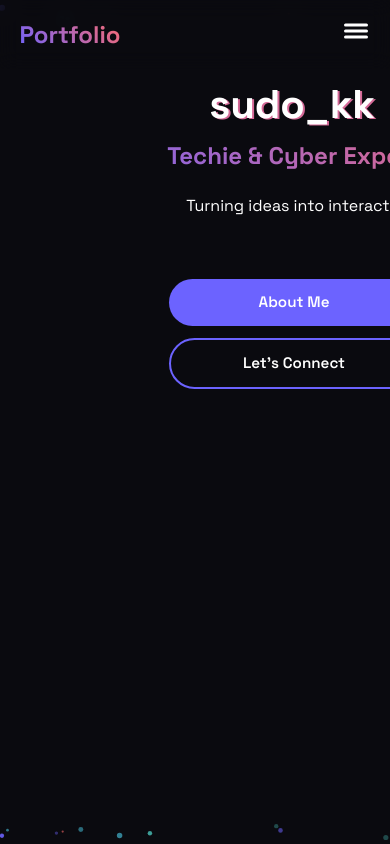
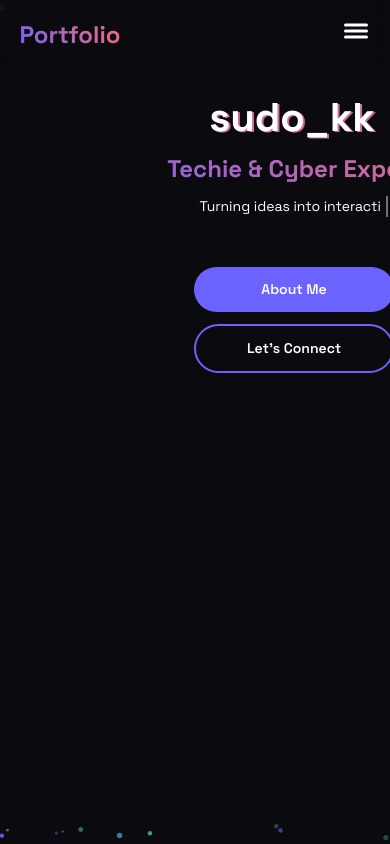
Before and after one commit to sudo-kk/test1010, a React (Vite) app: page / in a window 390 px wide. Shown: the top 844 px of the page. Built offline with nearby package versions, Linux system fonts and the light colour scheme.

Commit message:
Fix: Restructure Hero with viewport-based layout and responsive typography

```diff
--- a/src/components/Hero.tsx
+++ b/src/components/Hero.tsx
@@ -4,75 +4,70 @@ import { motion } from 'framer-motion';
 import { Container } from '../styles/StyledComponents';
 
 const HeroSection = styled.section`
+    position: relative;
+    width: 100%;
     min-height: 100vh;
-    width: 100%;
     display: flex;
-    align-items: center;
-    justify-content: center;
-    padding: 6rem 0 2rem 0;
-    position: relative;
+    flex-direction: column;
     overflow: hidden;
+    padding-top: 60px; // Height of navbar
 
     @media (max-width: ${({ theme }) => theme.breakpoints.mobile}) {
-        padding: 0;
-        min-height: 100vh;
-        height: auto;
-        align-items: flex-start;
+        padding-top: 60px;
+        height: calc(100vh - 60px);
+        overflow-y: auto;
     }
 `;
 
 const StyledContainer = styled(Container)`
+    flex: 1;
+    display: flex;
+    flex-direction: column;
+    justify-content: center;
+    width: 100%;
+    max-width: 1200px;
+    margin: 0 auto;
+    padding: 20px;
+
     @media (max-width: ${({ theme }) => theme.breakpoints.mobile}) {
-        padding: 0;
-        min-height: 100vh;
-        height: auto;
-        display: flex;
-        align-items: flex-start;
+        padding: 16px;
         justify-content: flex-start;
     }
 `;
 
 const HeroContent = styled(motion.div)`
+    display: flex;
+    flex-direction: column;
+    align-items: center;
+    justify-content: center;
     text-align: center;
     width: 100%;
     max-width: 800px;
     margin: 0 auto;
-    display: flex;
-    flex-direction: column;
-    align-items: center;
-    justify-content: center;
-    padding: 0;
+    gap: 1rem;
 
     @media (max-width: ${({ theme }) => theme.breakpoints.mobile}) {
-        padding: 1rem;
-        min-height: 100vh;
-        height: auto;
-        justify-content: flex-start;
-        margin: 0;
-        padding-top: 5rem;
+        gap: 0.75rem;
+        margin-top: 2vh;
     }
 `;
 
 const Title = styled(motion.h1)`
-    font-size: 5rem;
+    font-size: clamp(2.5rem, 8vw, 5rem);
     font-weight: 700;
     animation: glitch 5s infinite;
-    margin: 0 0 1rem 0;
+    margin: 0;
     padding: 0;
     width: 100%;
-    white-space: nowrap;
 
     @media (max-width: ${({ theme }) => theme.breakpoints.mobile}) {
-        font-size: 2.5rem;
         line-height: 1.2;
-        margin: 0 0 0.75rem 0;
-        white-space: normal;
-        padding: 0 0.5rem;
+        padding: 0 8px;
     }
 `;
 
 const Subtitle = styled(motion.h2)`
-    font-size: 3rem;
+    font-size: clamp(1.5rem, 5vw, 3rem);
     background: linear-gradient(45deg,
         ${({ theme }) => theme.colors.primary},
         ${({ theme }) => theme.colors.secondary}
@@ -80,58 +75,50 @@ const Subtitle = styled(motion.h2)`
     -webkit-background-clip: text;
     background-clip: text;
     -webkit-text-fill-color: transparent;
-    margin: 0 0 1rem 0;
+    margin: 0;
     padding: 0;
     width: 100%;
-    white-space: nowrap;
 
     @media (max-width: ${({ theme }) => theme.breakpoints.mobile}) {
-        font-size: 1.5rem;
         line-height: 1.3;
-        margin: 0 0 0.75rem 0;
-        white-space: normal;
-        padding: 0 0.5rem;
+        padding: 0 8px;
     }
 `;
 
 const TypingText = styled(motion.p)`
-    font-size: 1.2rem;
-    margin: 1rem 0;
-    min-height: 1.5em;
+    font-size: clamp(0.875rem, 3vw, 1.2rem);
+    line-height: 1.5;
+    margin: 0;
+    padding: 0 16px;
+    min-height: 3em;
     width: 100%;
     max-width: 90%;
-    padding: 0;
 
     @media (max-width: ${({ theme }) => theme.breakpoints.mobile}) {
-        font-size: 1rem;
-        line-height: 1.4;
-        margin: 0.75rem 0;
-        padding: 0 1rem;
-        min-height: 3em;
         max-width: 100%;
+        padding: 0 12px;
     }
 `;
 
 const ButtonContainer = styled(motion.div)`
-    margin-top: 2rem;
     display: flex;
     gap: 1.5rem;
     justify-content: center;
     width: 100%;
     padding: 0;
+    margin-top: 1rem;
 
     @media (max-width: ${({ theme }) => theme.breakpoints.mobile}) {
         flex-direction: column;
         align-items: center;
         gap: 0.75rem;
-        margin-top: 1.5rem;
-        padding: 0 1.5rem;
-        margin-bottom: 2rem;
+        padding: 0 24px;
+        margin-top: 2vh;
     }
 `;
 
 const Button = styled(motion.a)`
-    padding: 0.875rem 2rem;
+    padding: clamp(0.75rem, 2vw, 1rem) clamp(1.5rem, 4vw, 2rem);
     border-radius: 30px;
     text-decoration: none;
     font-weight: 600;
@@ -140,8 +127,8 @@ const Button = styled(motion.a)`
     display: inline-flex;
     align-items: center;
     justify-content: center;
-    min-width: 160px;
-    font-size: 1rem;
+    min-width: 140px;
+    font-size: clamp(0.875rem, 2vw, 1rem);
 
     &.primary {
         background: ${({ theme }) => theme.colors.primary};
@@ -161,10 +148,7 @@ const Button = styled(motion.a)`
 
     @media (max-width: ${({ theme }) => theme.breakpoints.mobile}) {
         width: 100%;
-        max-width: 250px;
-        padding: 0.75rem 1.5rem;
-        font-size: 0.95rem;
-        min-width: unset;
+        max-width: 200px;
     }
 `;
 
```
